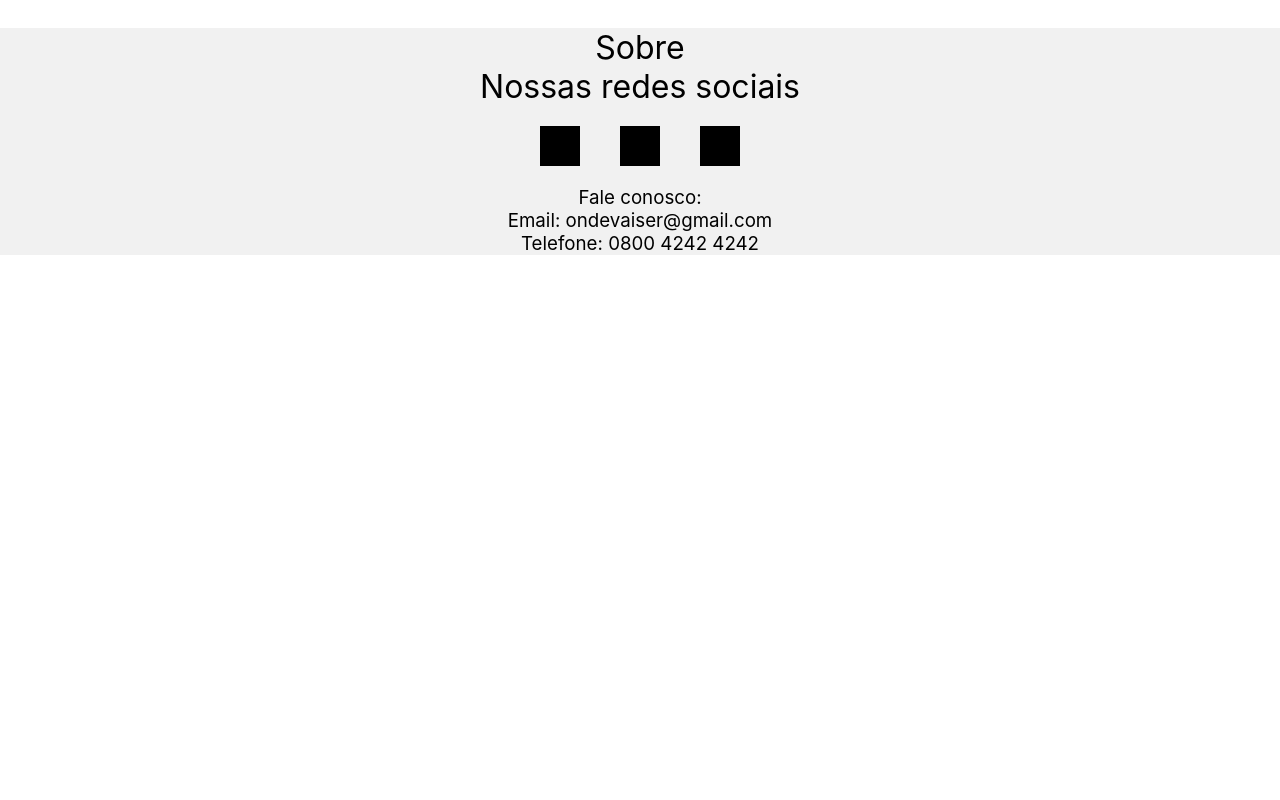
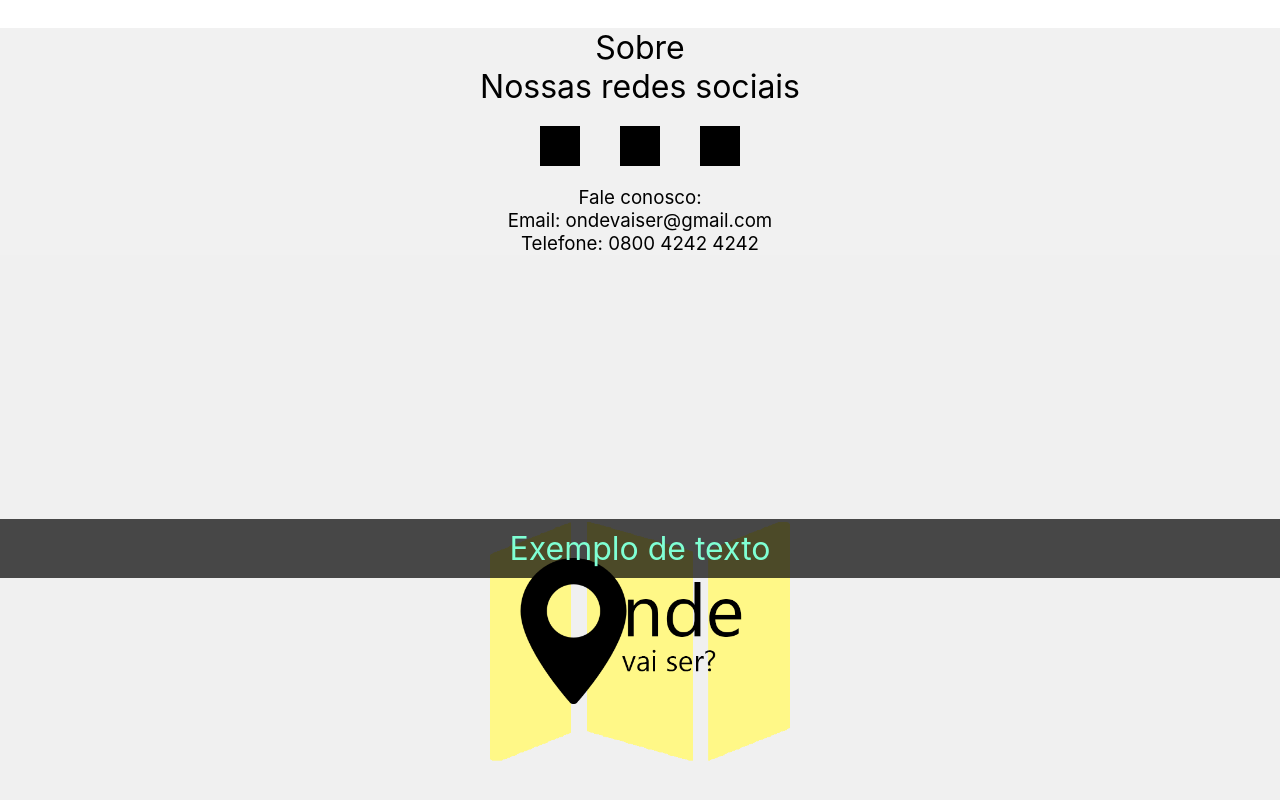
Before and after one commit to MadTitanPHDev/ondevaiser, a React (Create React App) app: page / in a window 1280 px wide. Shown: the part 222-1022 px from the top of the page. Before the commit the page ends 800 px from the top, so only its background shows below. Built offline with nearby package versions, Linux system fonts and the light colour scheme.

Commit message:
atualizacao em casa header quase pronto e card pronto

```diff
--- a/src/App.js
+++ b/src/App.js
@@ -2,12 +2,14 @@ import logo from './logo.svg';
 import './App.css';
 import Footer from './pages/Footer';
 import Header from './pages/Header';
+import CardHome from './pages/CardHome';
 
 function App() {
   return (
     <>
       <Header />
       <Footer />
+      <CardHome />
     </>
   );
 }
--- /dev/null
+++ b/src/pages/CardHome.css
@@ -0,0 +1,35 @@
+* {
+    margin: 0;
+    padding: 0;
+    box-sizing: border-box;
+    border: 0;
+}
+
+.cardAreaTotal {
+    text-decoration: none;
+    display: flex;
+    justify-content: center;
+    align-items: center;
+    height: 100vh;
+    background-color: #f0f0f0;
+}
+
+.cardArea{
+    width: 300px;
+    height: 350px;
+    background-image: url(../images/LogoOndeVaiSer.png);
+    background-size: cover;
+    background-position: center;
+}
+
+.cardTxt{
+    position: absolute;
+    bottom: 0;
+    left: 0;
+    width: 100%;
+    text-align: center;
+    color: aquamarine;
+    background-color: rgba(0,0,0,0.7);
+    margin: 0;
+    padding: 10px;
+}
--- /dev/null
+++ b/src/pages/CardHome.js
@@ -0,0 +1,19 @@
+//importar o react
+import React from 'react';
+//importar o estilo
+import './CardHome.css';
+import LogoOndeVaiSer from '../images/LogoOndeVaiSer.png';
+
+//função default que constroi os elementos da pagina
+function CardHome() {
+    //retorna elementos visuais e componentes(pagina)
+    return (
+        <a href='#' className='cardAreaTotal'>
+            <div className='cardArea'>
+                <h1 className='cardTxt'>Exemplo de texto</h1>
+            </div>
+        </a>
+    )
+}
+
+export default CardHome;
```
